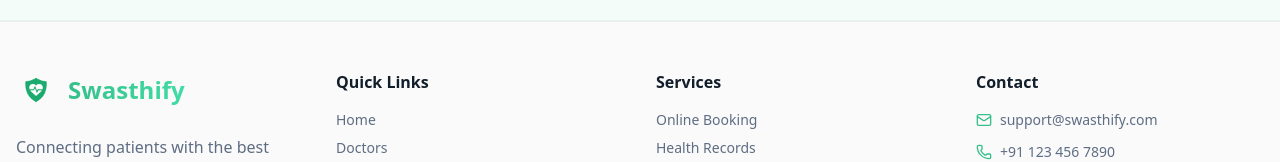
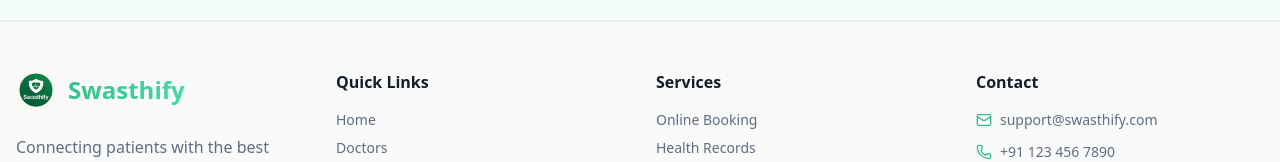
Before and after one commit to niks-nikhil-anand/swasthify_admin_portal, a Next.js app: page /services in a window 1280 px wide. Shown: the part 2598-2760 px from the top of the page. Built offline with nearby package versions, Linux system fonts and the light colour scheme.

Commit message:
chore: Update footer logo image source from `logo.png` to `logo2.jpeg`.

```diff
--- a/components/root/Footer.tsx
+++ b/components/root/Footer.tsx
@@ -33,7 +33,7 @@ export function Footer() {
                     <div className="space-y-6">
                         <Link href="/" className="flex items-center space-x-3 group">
                             <div className="relative h-10 w-10 transition-transform group-hover:scale-110 duration-300">
-                                <Image src="/logo.png" alt="Swasthify Logo" fill className="object-contain" />
+                                <Image src="/logo2.jpeg" alt="Swasthify Logo" fill className="object-contain" />
                             </div>
                             <span className="text-2xl font-bold bg-gradient-to-r from-primary to-accent bg-clip-text text-transparent">
                                 Swasthify
```
